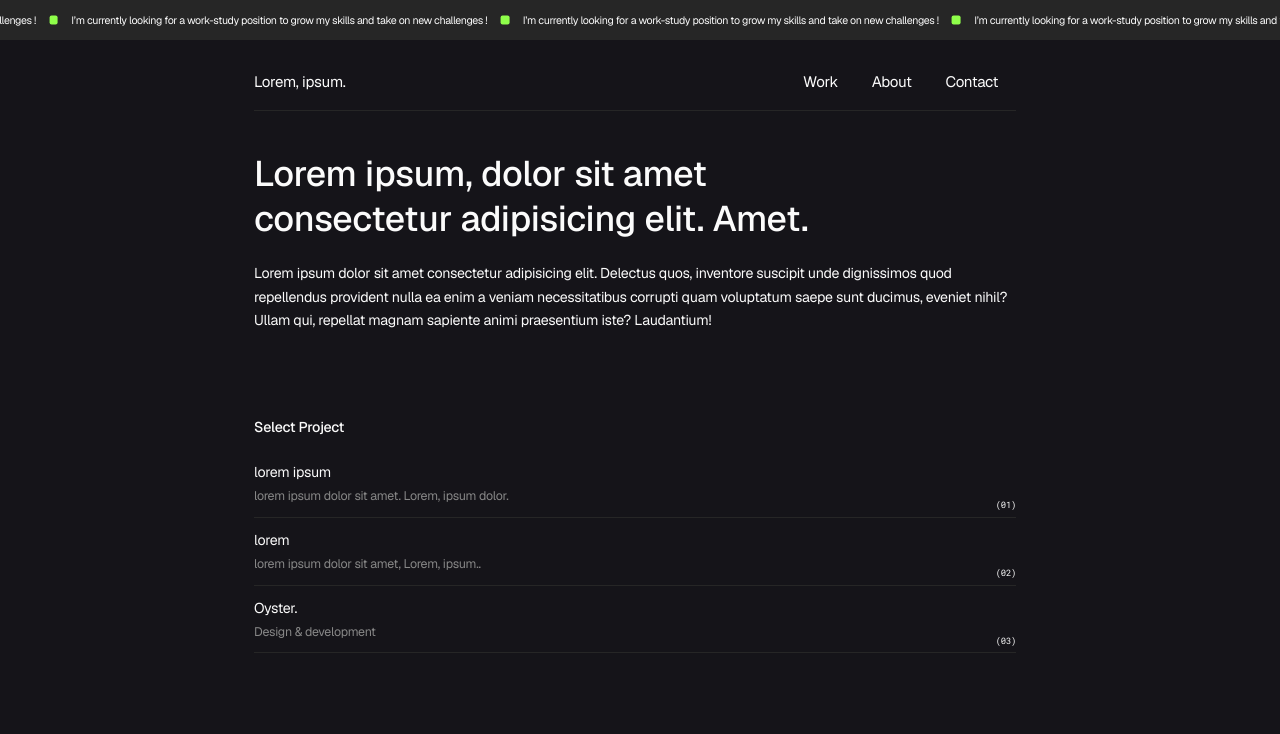
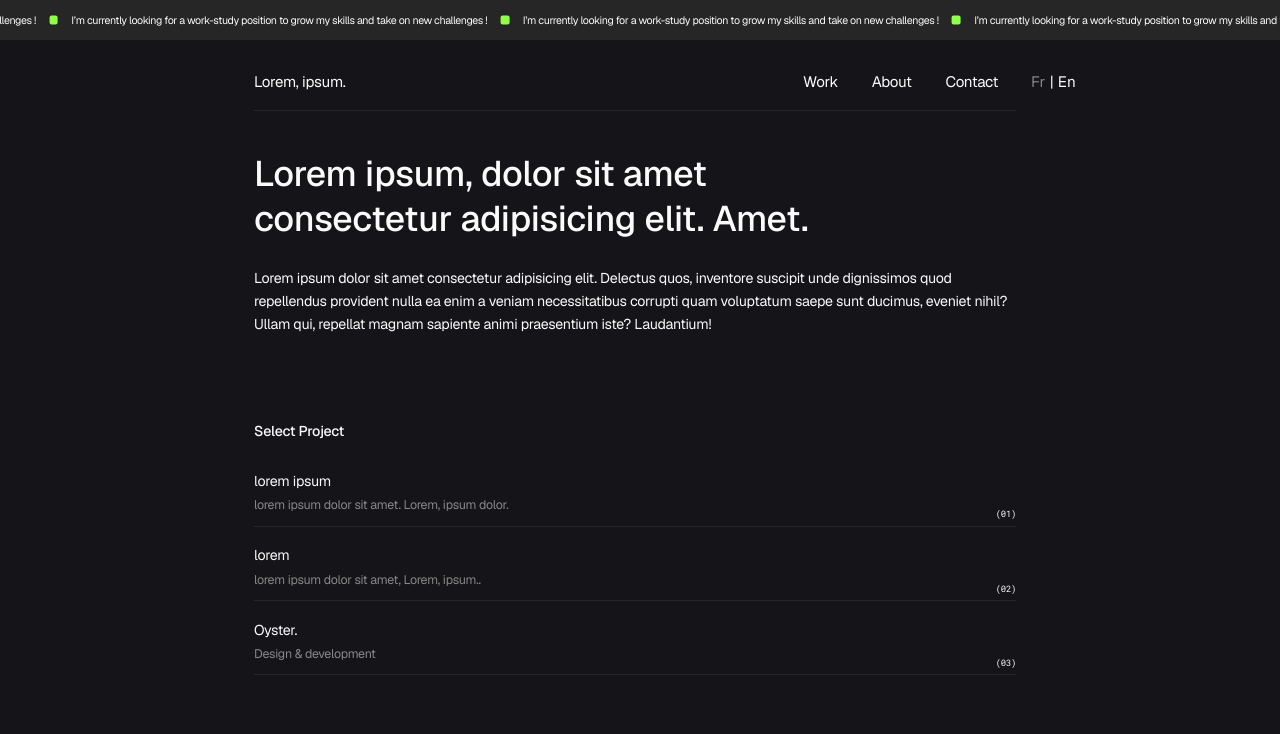
Before and after one commit to QuentinDch/portfolio, a website built with Vite: page index.html in a window 1280 px wide. Shown: the top 734 px of the page. Built offline with nearby package versions, Linux system fonts and the light colour scheme.

Commit message:
feat(app): add language toggler and responsive styling

```diff
--- a/index.html
+++ b/index.html
@@ -70,6 +70,30 @@
             </li>
             <li class="navbar__menu-item">
               <a href="#contact">contact</a>
+            </li>
+            <li class="lng-wrapper">
+              <ul class="lng-wrapper-list">
+                <li><p class="sr-only">Change language:</p></li>
+                <li>
+                  <button
+                    type="button"
+                    class="lng-wrapper__button"
+                    aria-pressed="false"
+                  >
+                    <span>fr</span>
+                  </button>
+                </li>
+                <li><span>|</span></li>
+                <li>
+                  <button
+                    type="button"
+                    class="lng-wrapper__button active"
+                    aria-pressed="true"
+                  >
+                    <span>en</span>
+                  </button>
+                </li>
+              </ul>
             </li>
             <li class="mobile-only"><span>Get in touch</span></li>
             <li class="mobile-only">
--- /dev/null
+++ b/src/sass/components/_languageToggler.scss
@@ -0,0 +1,38 @@
+// _languageToggler.scss
+@use "@variables" as *;
+@use "@mixins" as *;
+
+.lng-wrapper {
+  position: absolute;
+  right: -5%;
+  transform: translateX(100%);
+  @media screen and (max-width: 1024px) {
+    right: 0;
+  }
+  @media screen and (max-width: 767px) {
+    position: relative;
+    right: 0;
+    transform: translate(0);
+    margin-top: auto;
+  }
+
+  &-list {
+    display: flex;
+  }
+}
+
+.lng-wrapper__button {
+  margin-inline: 5rem;
+}
+
+.lng-wrapper__button span {
+  text-transform: capitalize;
+  color: $color-grey;
+  @media screen and (max-width: 767px) {
+    font-size: 20rem;
+  }
+}
+
+.lng-wrapper__button.active span {
+  color: inherit;
+}
--- a/src/sass/components/_project.scss
+++ b/src/sass/components/_project.scss
@@ -11,7 +11,7 @@
 .project__list {
   display: flex;
   flex-direction: column;
-  gap: 12.75rem;
+  gap: 20rem;
   counter-reset: comptlist;
 }
 
--- a/src/sass/components/_section.scss
+++ b/src/sass/components/_section.scss
@@ -15,14 +15,14 @@
 
   &__title {
     font-weight: 500;
-    margin-bottom: 25rem;
+    margin-bottom: 30rem;
   }
 }
 
 .cube {
   display: block;
   margin-top: 7.25em;
-  margin-bottom: 2.2em;
+  margin-bottom: 2.85em;
   margin-left: 0.06em;
   width: 10rem;
   height: 10rem;
--- a/src/sass/layouts/_navbar.scss
+++ b/src/sass/layouts/_navbar.scss
@@ -19,6 +19,7 @@
     display: flex;
     gap: 18rem;
     flex-direction: row;
+    position: relative;
   }
 }
 
--- a/src/sass/layouts/_navbarMobile.scss
+++ b/src/sass/layouts/_navbarMobile.scss
@@ -29,7 +29,7 @@
   pointer-events: auto;
 }
 
-.navbar__menu > li:nth-of-type(5) {
+.navbar__menu > li:nth-of-type(6) {
   font-size: 15rem;
   margin-top: auto;
   margin-bottom: 5rem;
@@ -37,7 +37,7 @@
   border-top: 1px solid $color-grey;
 }
 
-.navbar__menu > li:nth-of-type(6) {
+.navbar__menu > li:nth-of-type(7) {
   color: $color-grey;
   font-size: 15rem;
   margin-bottom: 5rem;
```
Also changed, not shown: src/sass/main.scss (+10 -9 lines).
